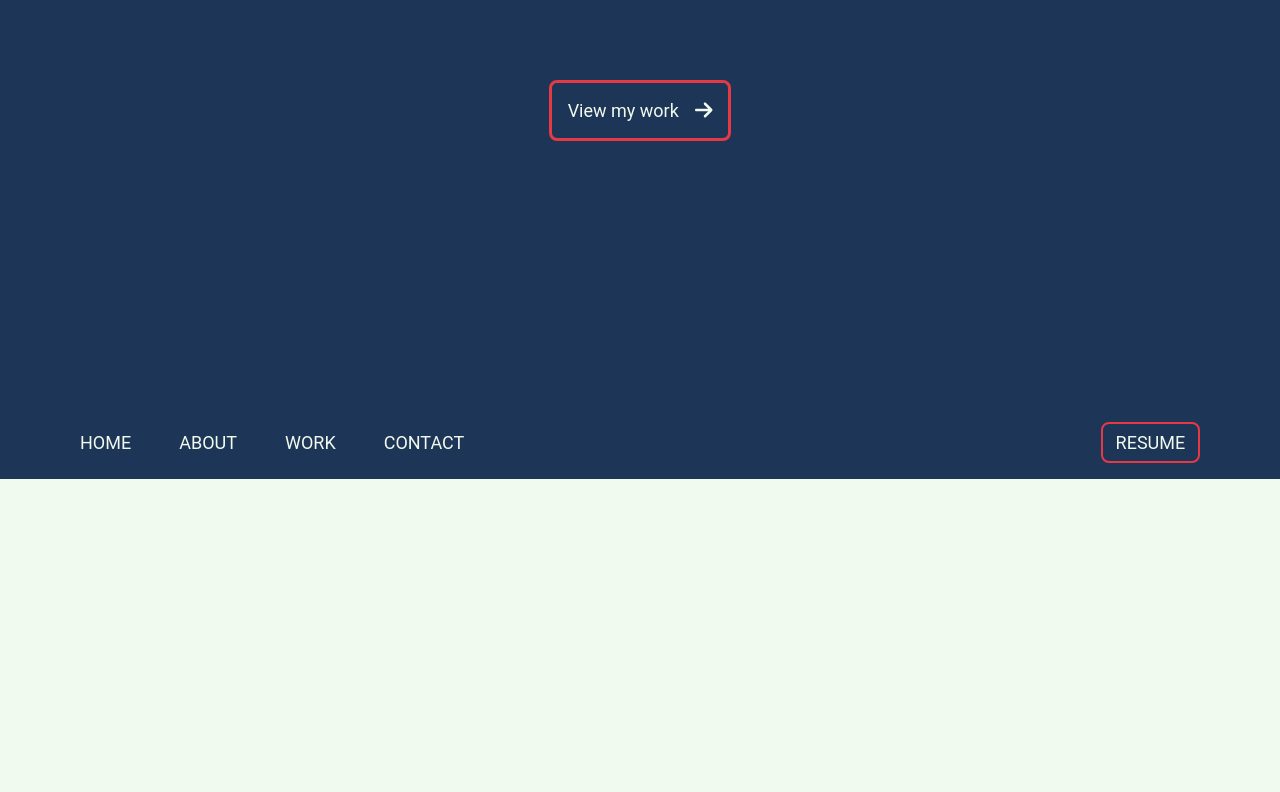
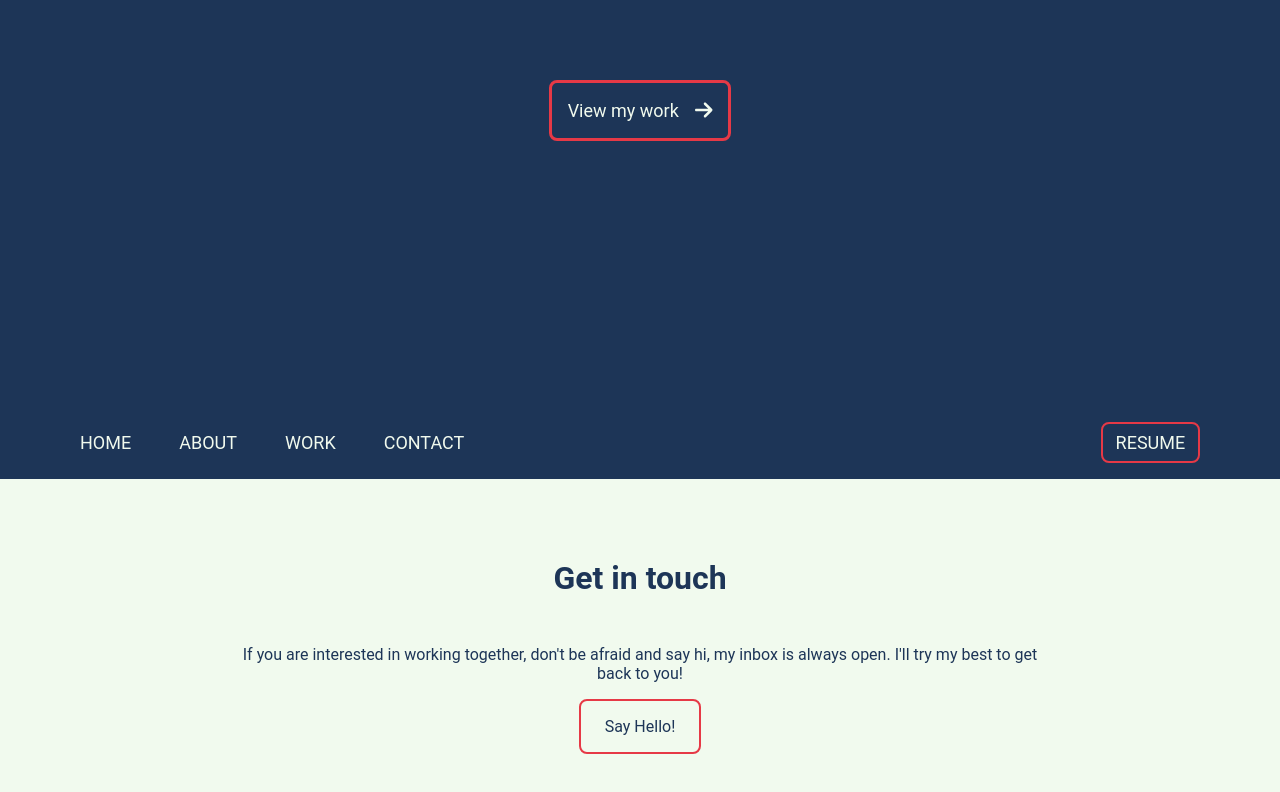
Before and after one commit to jgarciagomez98/jgarcia98portfolio.github.io, a React (Create React App) app in the folder react-web/: page / in a window 1280 px wide. Shown: the part 574-1366 px from the top of the page. Before the commit the page ends 1053 px from the top, so only its background shows below. Built offline with nearby package versions, Linux system fonts and the light colour scheme; the HTML template or start-up script is replaced by a standard one.

Commit message:
Added contact section and button funcionality

```diff
--- a/react-web/src/App.jsx
+++ b/react-web/src/App.jsx
@@ -1,7 +1,7 @@
 import React from "react";
 import "./app.css";
 import { Navbar } from "./components";
-import { Header } from "./containers";
+import { Header, Contact } from "./containers";
 
 function App() {
   return (
@@ -10,6 +10,7 @@ function App() {
         <Header />
         <Navbar />
       </div>
+      <Contact />
     </div>
   );
 }
--- /dev/null
+++ b/react-web/src/components/button/Button.jsx
@@ -0,0 +1,8 @@
+import React from "react";
+import "./button.css";
+
+function Button(props) {
+  return <button onClick={props.clickEvent}>{props.buttonText}</button>;
+}
+
+export default Button;
--- /dev/null
+++ b/react-web/src/components/button/button.css
@@ -0,0 +1,20 @@
+button {
+    padding: 1rem 1.5rem;
+    font-family: var(--font-family);
+    color: var(--secondary-color-dark);
+    text-transform: capitalize;
+    font-size: var(--font-size-text);
+    font-weight: var(--font-weight-regular);
+
+    background-color: transparent;
+    border: solid var(--detail-color);
+    border-radius: var(--border-radius);
+    border-width: 0.15rem;
+
+    cursor: pointer;
+    transition: 0.2s;
+}
+
+button:hover {
+    background-color: var(--third-color);
+}
--- a/react-web/src/components/index.js
+++ b/react-web/src/components/index.js
@@ -1,2 +1,3 @@
 export { default as Navbar } from './navbar/Navbar';
 export { default as HeaderButton } from './headerButton/HeaderButton';
+export { default as Button } from './button/Button';
--- /dev/null
+++ b/react-web/src/containers/contact/Contact.jsx
@@ -0,0 +1,24 @@
+import React from "react";
+import "./contact.css";
+import Button from "../../components/button/Button";
+
+function openEmail() {
+  window.open("mailto:jgarciagomez98@gmail.com?subject=Hi%20buddy!");
+}
+
+function Contact() {
+  return (
+    <div className="contact">
+      <div className="contact__container">
+        <h1 className="contact__title">Get in touch</h1>
+        <p className="contact__description">
+          If you are interested in working together, don't be afraid and say hi,
+          my inbox is always open. I'll try my best to get back to you!
+        </p>
+        <Button buttonText="Say hello!" clickEvent={openEmail} />
+      </div>
+    </div>
+  );
+}
+
+export default Contact;
--- /dev/null
+++ b/react-web/src/containers/contact/contact.css
@@ -0,0 +1,24 @@
+.contact {
+    display: flex;
+    justify-content: center;
+    align-items: center;
+}
+
+.contact__container {
+    display: block;
+    margin: 5rem;
+    max-width: 800px;
+    text-align: center;
+    font-family: var(--font-family);
+    font-size: var(--font-size-text);
+    font-weight: var(--font-weight-regular);
+    color: var(--secondary-color-dark);
+}
+
+.contact__title {
+    margin-bottom: 3rem;
+}
+
+.contact__description {
+    margin-bottom: 1rem;
+}
--- a/react-web/src/containers/index.js
+++ b/react-web/src/containers/index.js
@@ -1 +1,2 @@
 export { default as Header } from "./header/Header";
+export { default as Contact } from "./contact/Contact";
```
